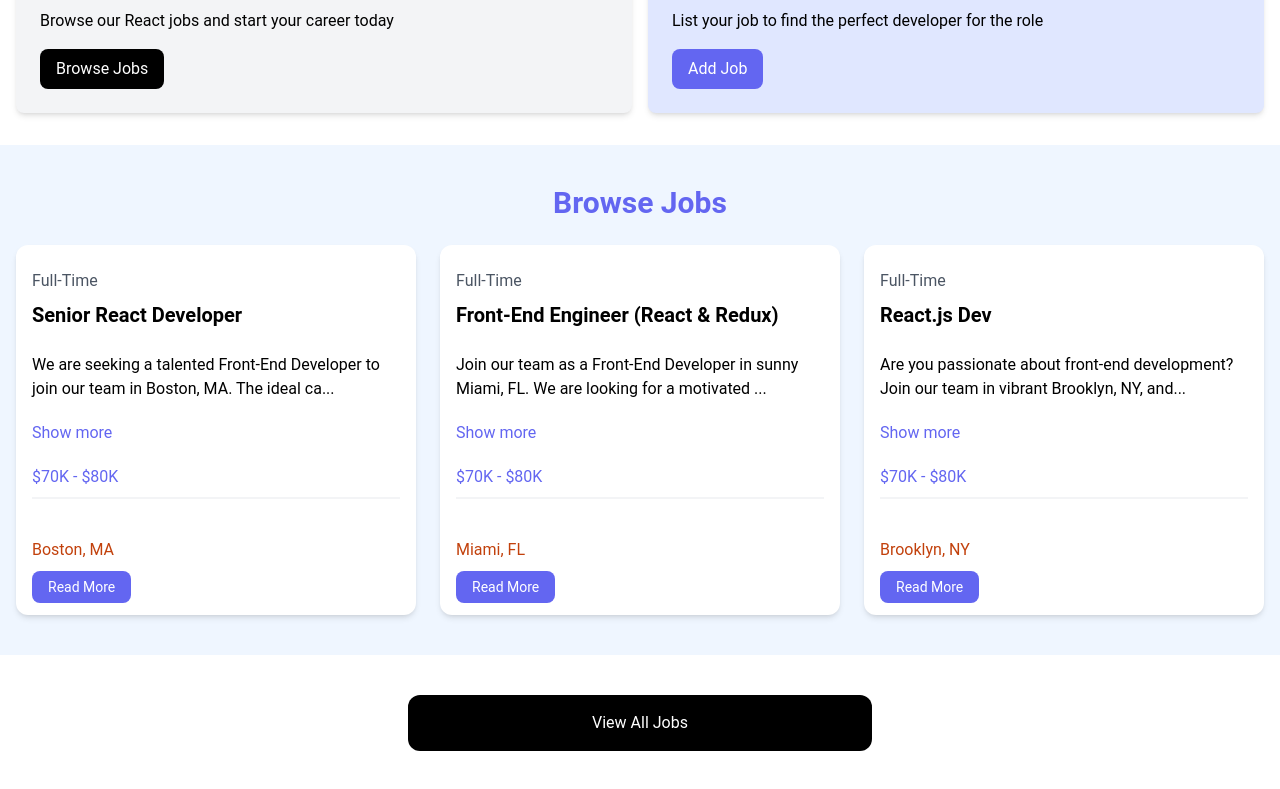
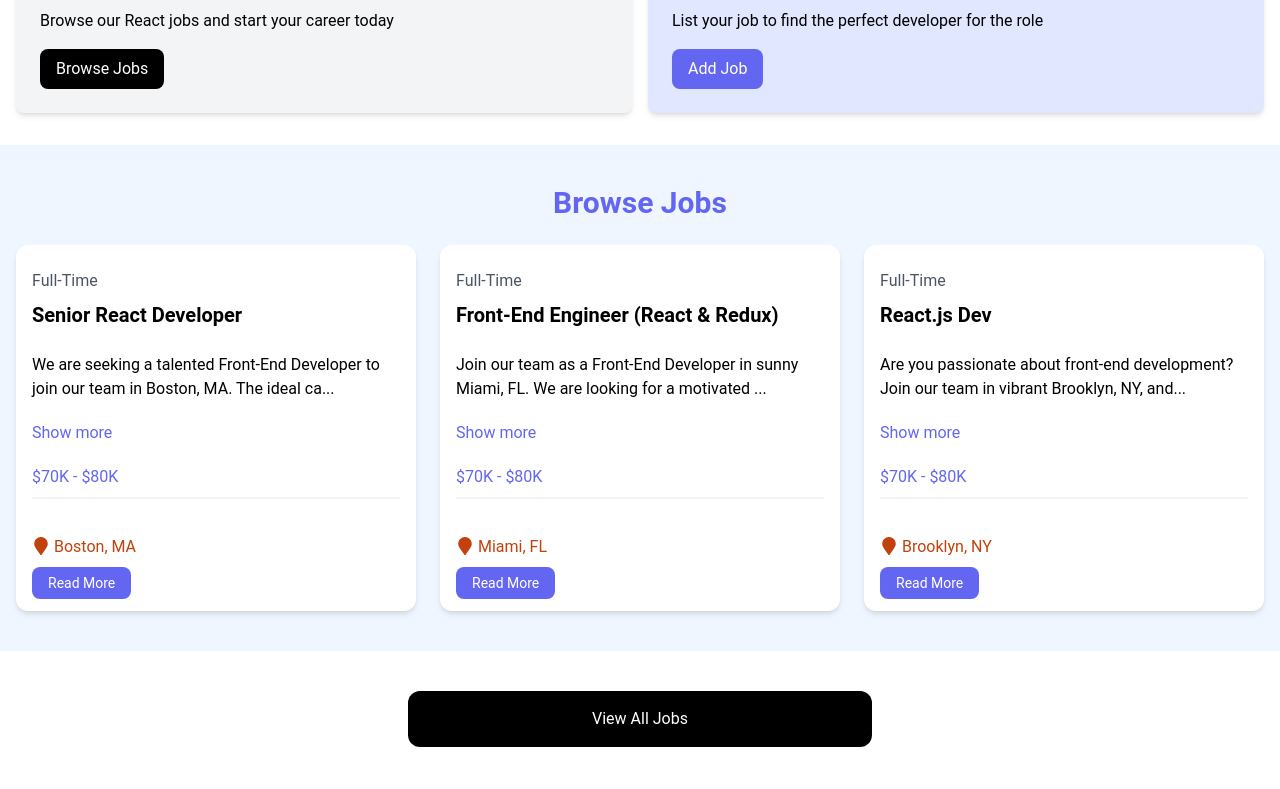
Before and after one commit to 7daytheory/react-2024, a React (Vite) app in the folder my-react-app/: page / in a window 1280 px wide. Shown: the part 464-1253 px from the top of the page. Built offline with nearby package versions, Linux system fonts and the light colour scheme.

Commit message:
Add react-icons and use them instead of icon tag

```diff
--- a/my-react-app/src/components/Listing.jsx
+++ b/my-react-app/src/components/Listing.jsx
@@ -1,4 +1,5 @@
 import React, {useState} from 'react'
+import { FaMap, FaMapMarker } from 'react-icons/fa';
 
 const Listing = ( {job}) => {
   const [showFullDesc, setShowFullDesc] = useState(false);
@@ -25,7 +26,7 @@ const Listing = ( {job}) => {
 
             </div>
             <div className='text-orange-700 mb-3'>
-                <i className='fa-solid fa-location-dot text-lg'></i>
+                <FaMapMarker className="inline text-lg mb-1 mr-1" />
                 {job.location}
             </div>
             <a href={`/job/${job.id}`} className='h-[36px] bg-indigo-500 hover:bg-indigo-600 text-white px-4 py-2 rounded-lg text-center text-sm'>
```
